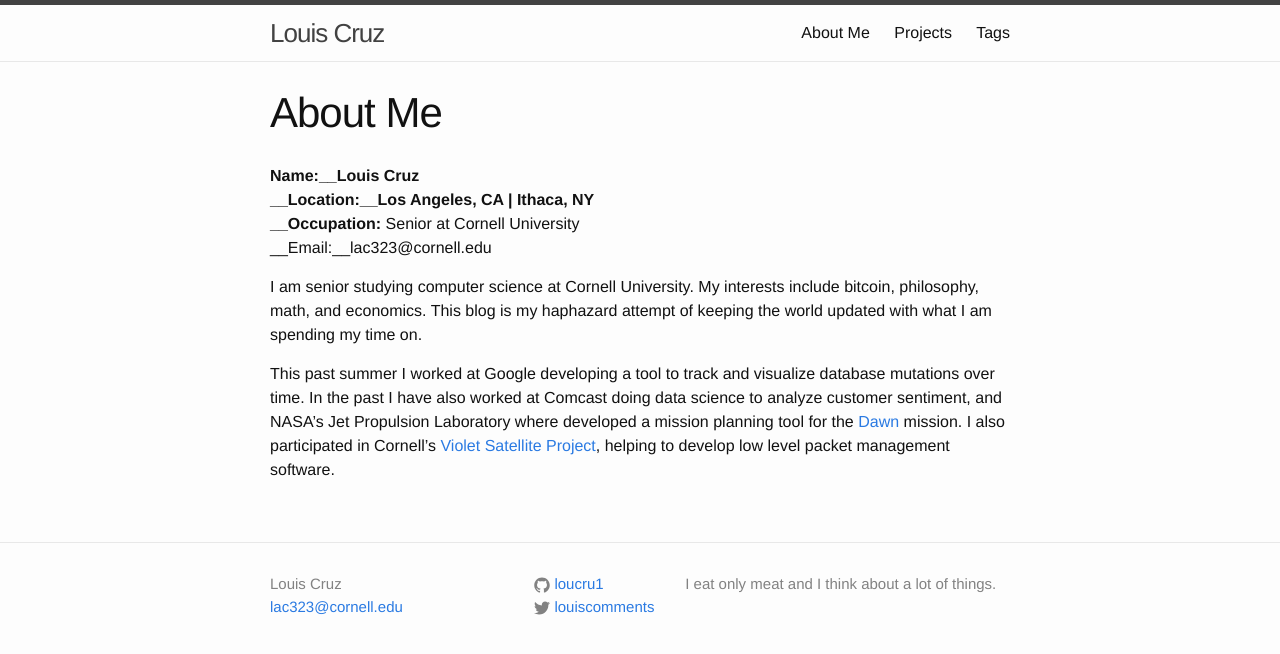
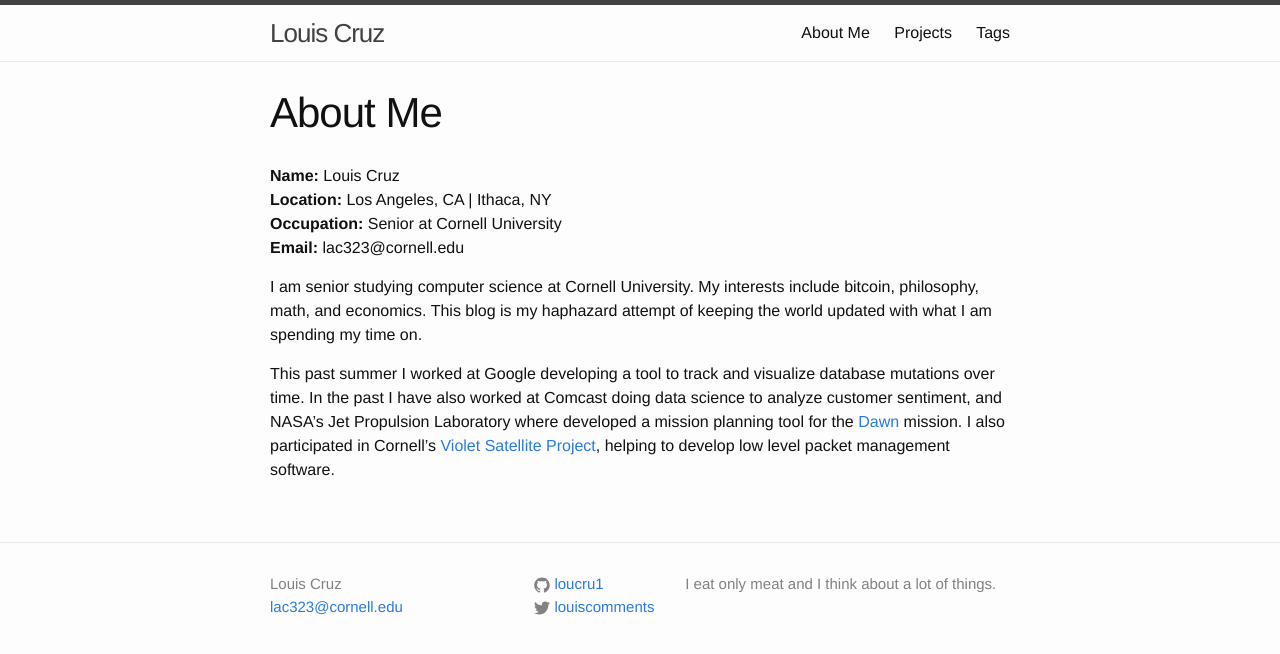
Before and after one commit to loucru1/loucru1.github.io, a Jekyll site: the page built from about.md, in a window 1280 px wide. Shown: the top 654 px of the page. Built offline with Jekyll 4.4.1, drawn with Linux system fonts in a browser that asks for light colours.

```diff
--- a/about.md
+++ b/about.md
@@ -4,10 +4,10 @@ title: About Me
 permalink: /about/
 ---
 
-__Name:__Louis Cruz
-__Location:__Los Angeles, CA | Ithaca, NY
+__Name:__ Louis Cruz
+__Location:__ Los Angeles, CA | Ithaca, NY
 __Occupation:__ Senior at Cornell University
-__Email:__lac323@cornell.edu
+__Email:__ lac323@cornell.edu
 
 I am senior studying computer science at Cornell University. My interests
 include bitcoin, philosophy, math, and economics. This blog is my haphazard
```
